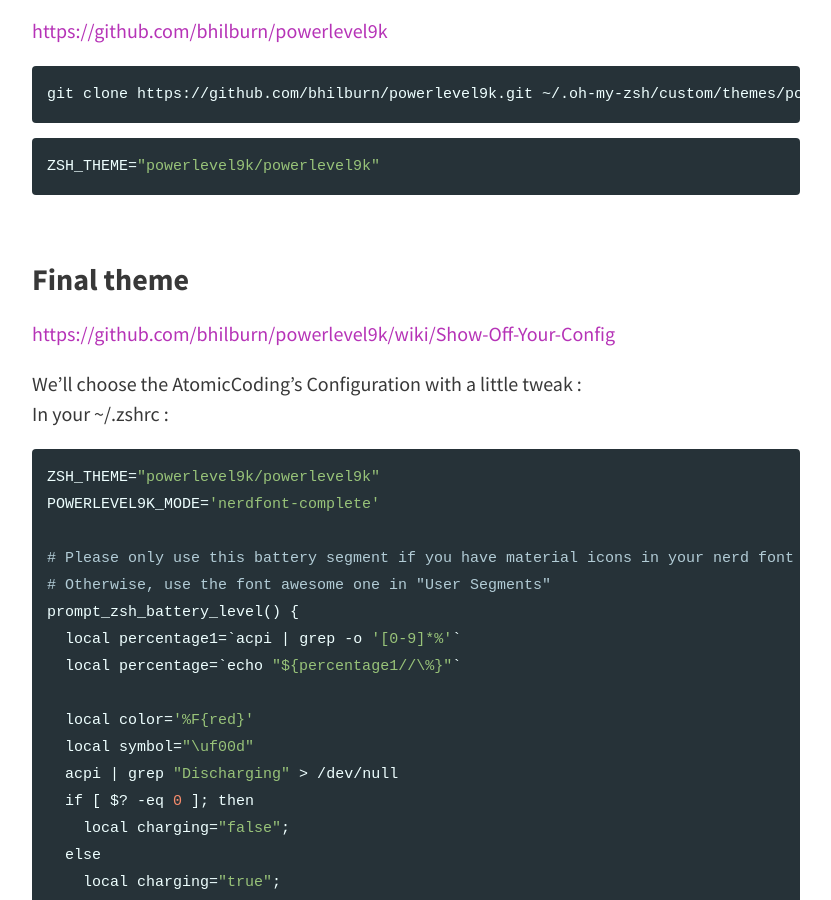
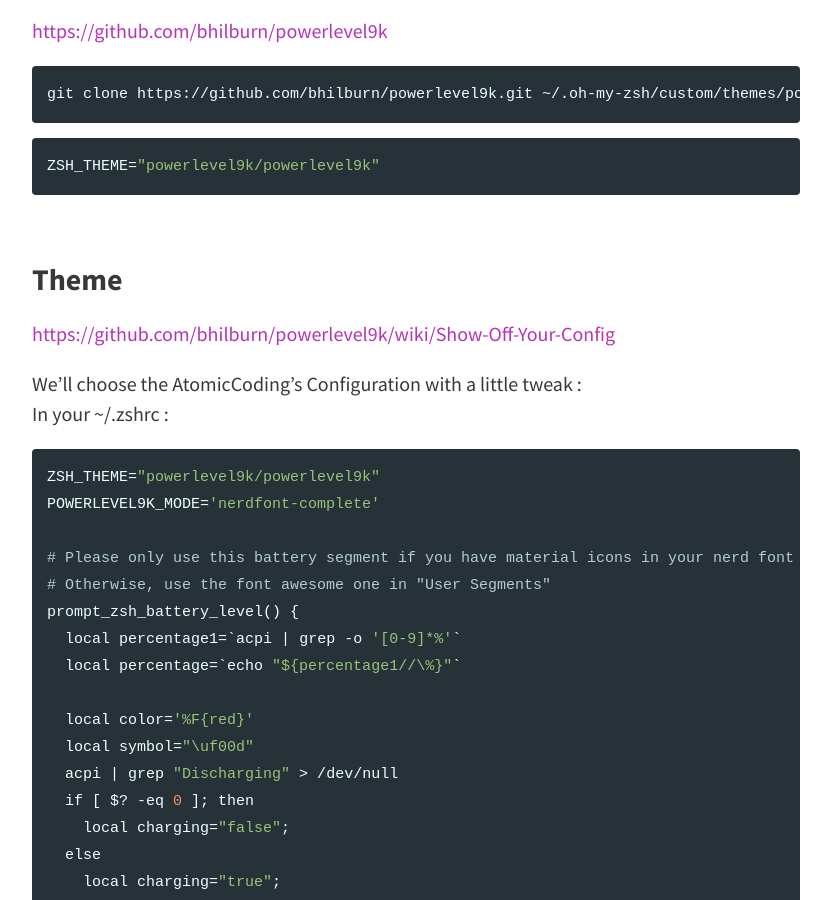
Before and after one commit to cristalcorp/cristalcorp.github.io, a Jekyll site: the page built from _posts/2018-10-14-Terminal.md, in a window 1280 px wide and 900 px high, scrolled down 2303 px. Shown: the whole window, without its empty margins (224-1055 px from the left). Built offline with Jekyll 4.4.1, drawn with Linux system fonts in a browser that asks for light colours.

```diff
--- a/_layouts/default.html
+++ b/_layouts/default.html
@@ -7,5 +7,6 @@
       {{ content }}
     </div>
     {% include footer.html %}
+    {% include analytics.html %}
   </body>
 </html>
--- a/_posts/2018-10-14-Terminal.md
+++ b/_posts/2018-10-14-Terminal.md
@@ -91,7 +91,7 @@ ZSH_THEME="powerlevel9k/powerlevel9k"
 {% endhighlight %}
 <br>
 
-### Final theme
+### Theme
 
 [https://github.com/bhilburn/powerlevel9k/wiki/Show-Off-Your-Config](https://github.com/bhilburn/powerlevel9k/wiki/Show-Off-Your-Config)
 
```
